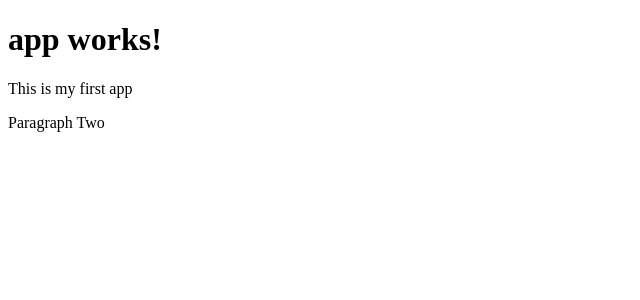
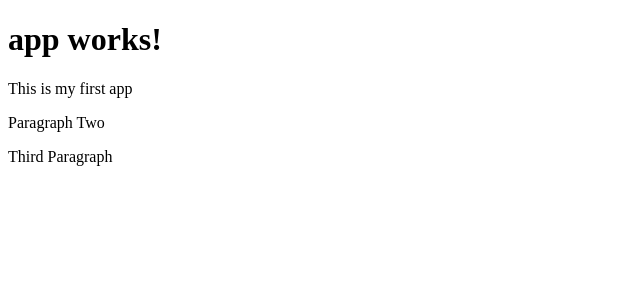
Before and after one commit to tankip/release, an Angular app: page / in a window 1280 px wide. Shown: the top 300 px of the page, without its empty margins (0-640 px from the left). Built offline with nearby package versions, Linux system fonts and the light colour scheme.

Commit message:
Third Paragraph

```diff
--- a/src/app/app.component.html
+++ b/src/app/app.component.html
@@ -3,3 +3,4 @@
 </h1>
 <p>This is my first app</p>
 <p>Paragraph Two</p>
+<p>Third Paragraph</p>
```
